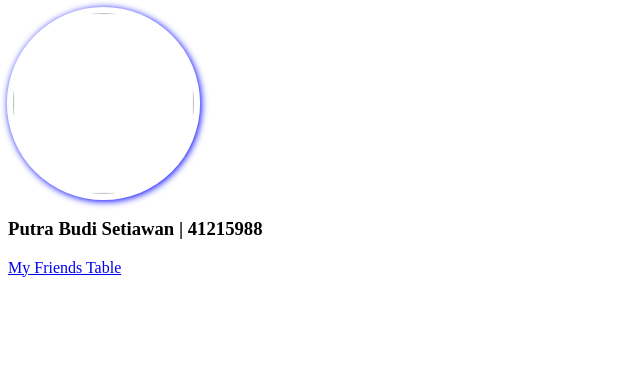
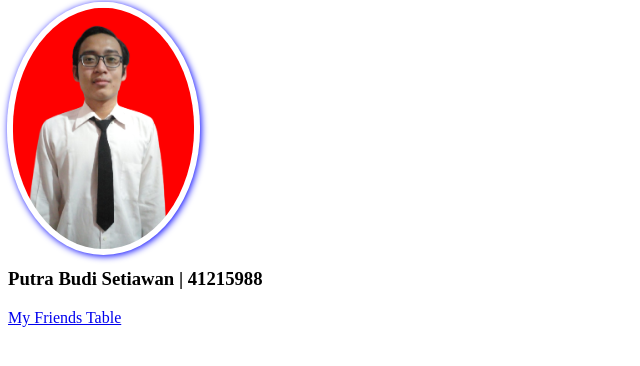
Before and after one commit to prabustwan14/prabustwan14.github.io, a plain HTML site: page P03/index.html in a window 1280 px wide. Shown: the whole page, without its empty margins (0-640 px from the left). Drawn offline with Linux system fonts and the light colour scheme.

Commit message:
Add files via upload

```diff
--- a/P03/index.html
+++ b/P03/index.html
@@ -32,7 +32,7 @@
             box-shadow: 1px 1px 6px blue;
         }
     </style>
-    <img src="./img/myphoto.png" alt="">
+    <img src="./myphoto.png" alt="">
     <h3>Putra Budi Setiawan | 41215988</h3>
 
     <div>
```
